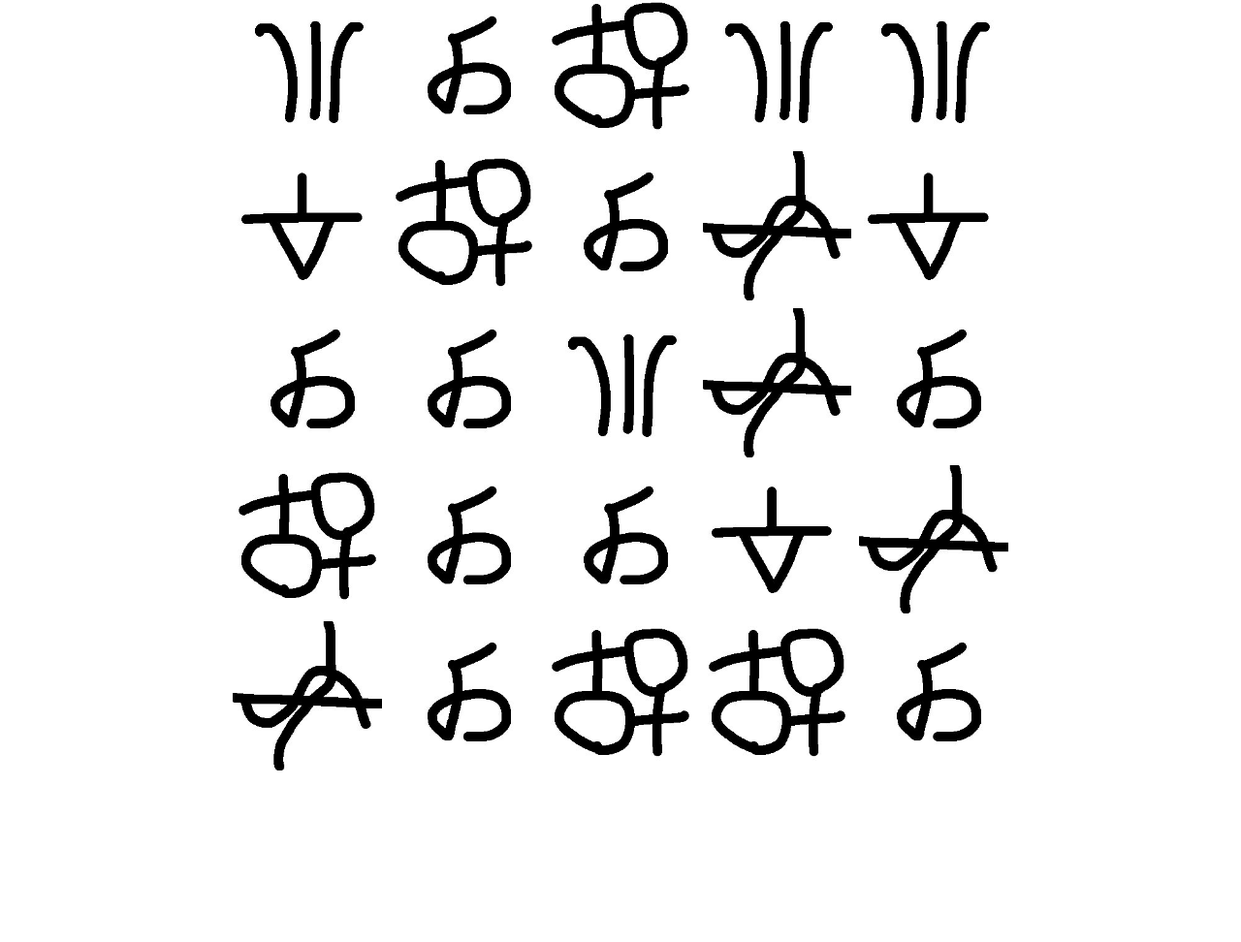
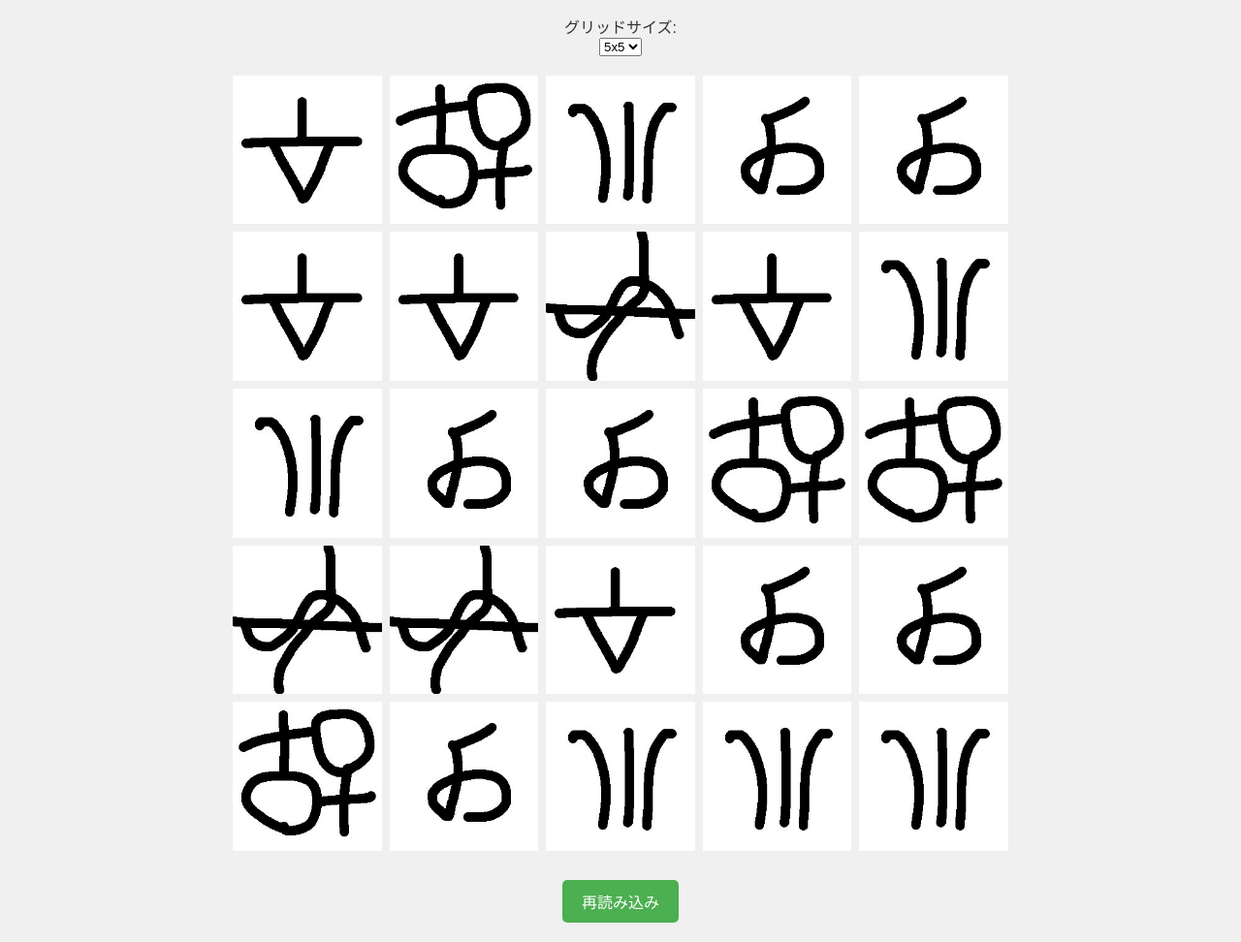
Before and after one commit to lattechi/2024-10-29-05-08, a plain HTML site: page index.html in a window 1280 px wide. Shown: the part 94-1066 px from the top of the page at 97% size. Before the commit the page ends 897 px from the top, so only its background shows below. Drawn offline with Linux system fonts and the light colour scheme.

Commit message:
Update commit message

```diff
--- a/index.html
+++ b/index.html
@@ -3,51 +3,116 @@
 <head>
     <meta charset="UTF-8">
     <meta name="viewport" content="width=device-width, initial-scale=1.0">
-    <title>5×5ランダム画像グリッド</title>
+    <title>ランダム画像グリッド</title>
     <style>
-        /* グリッドレイアウト */
+        /* 背景色の指定 */
+        body {
+            background-color: #f0f0f0;
+            display: flex;
+            flex-direction: column;
+            align-items: center;
+            font-family: Arial, sans-serif;
+            margin: 0;
+            padding: 20px;
+            color: #333;
+        }
+        /* グリッドのレイアウト */
         .grid {
             display: grid;
-            grid-template-columns: repeat(5, 1fr);
             gap: 1vmin;
             max-width: 100vmin;
-            margin: 0 auto;
+            margin: 20px auto;
         }
-        /* 画像サイズはコンテナに合わせて自動調整 */
         .grid img {
             width: 100%;
             height: auto;
             aspect-ratio: 1;
             object-fit: cover;
         }
+        /* ボタンのスタイル */
+        .button-container {
+            margin-top: 10px;
+            display: flex;
+            gap: 10px;
+        }
+        button {
+            padding: 10px 20px;
+            font-size: 16px;
+            border: none;
+            cursor: pointer;
+            border-radius: 5px;
+        }
+        .reload-button {
+            background-color: #4CAF50;
+            color: white;
+        }
     </style>
 </head>
 <body>
 
-    <h1>5×5 ランダム画像グリッド</h1>
+    <h1>ランダム画像グリッド</h1>
+
+    <!-- グリッドサイズを選択 -->
+    <label for="grid-size">グリッドサイズ:</label>
+    <select id="grid-size">
+        <option value="3">3x3</option>
+        <option value="4">4x4</option>
+        <option value="5" selected>5x5</option>
+    </select>
+
+    <!-- 画像グリッド -->
     <div class="grid" id="image-grid"></div>
 
+    <!-- ボタンのコンテナ -->
+    <div class="button-container">
+        <!-- 再読み込みボタン -->
+        <button class="reload-button" onclick="reloadGrid()">再読み込み</button>
+    </div>
+
     <script>
-        // GitHubにアップロードした画像のURLリストを用意
         const images = [
             "./image/1.jpg",
             "./image/2.jpg",
             "./image/3.jpg",
             "./image/4.jpg",
             "./image/5.jpg",
-            //"https://github.com/ユーザー名/リポジトリ名/raw/main/path/to/image2.jpg",
-            // 必要に応じて画像URLを追加
         ];
 
-        // 5×5のグリッドにランダムに配置するために25個の画像を選択
-        const gridContainer = document.getElementById("image-grid");
-        for (let i = 0; i < 25; i++) {
-            const img = document.createElement("img");
-            // ランダムに画像を選ぶ
-            const randomIndex = Math.floor(Math.random() * images.length);
-            img.src = images[randomIndex];
-            gridContainer.appendChild(img);
+        // グリッドを生成する関数
+        function createGrid(size) {
+            const gridContainer = document.getElementById("image-grid");
+            gridContainer.innerHTML = ''; // グリッドをクリア
+            gridContainer.style.gridTemplateColumns = `repeat(${size}, 1fr)`; // 列数を設定
+
+            // グリッドにランダム画像を配置
+            for (let i = 0; i < size * size; i++) {
+                const img = document.createElement("img");
+                const randomIndex = Math.floor(Math.random() * images.length);
+                img.src = images[randomIndex];
+                gridContainer.appendChild(img);
+            }
         }
+
+        // 再読み込みボタン用関数
+        function reloadGrid() {
+            const gridSize = parseInt(document.getElementById("grid-size").value);
+            createGrid(gridSize);
+        }
+
+        // グリッドサイズ選択変更時に対応
+        document.getElementById("grid-size").addEventListener("change", (event) => {
+            const gridSize = parseInt(event.target.value);
+            createGrid(gridSize);
+        });
+
+        // ページ読み込み時に初期グリッドを表示
+        createGrid(5);
+
+        // 再読み込みやウィンドウ閉じる際に確認
+        window.addEventListener("beforeunload", (event) => {
+            event.preventDefault();
+            event.returnValue = "ページを離れると変更が保存されません。よろしいですか？";
+        });
     </script>
 
 </body>
```
